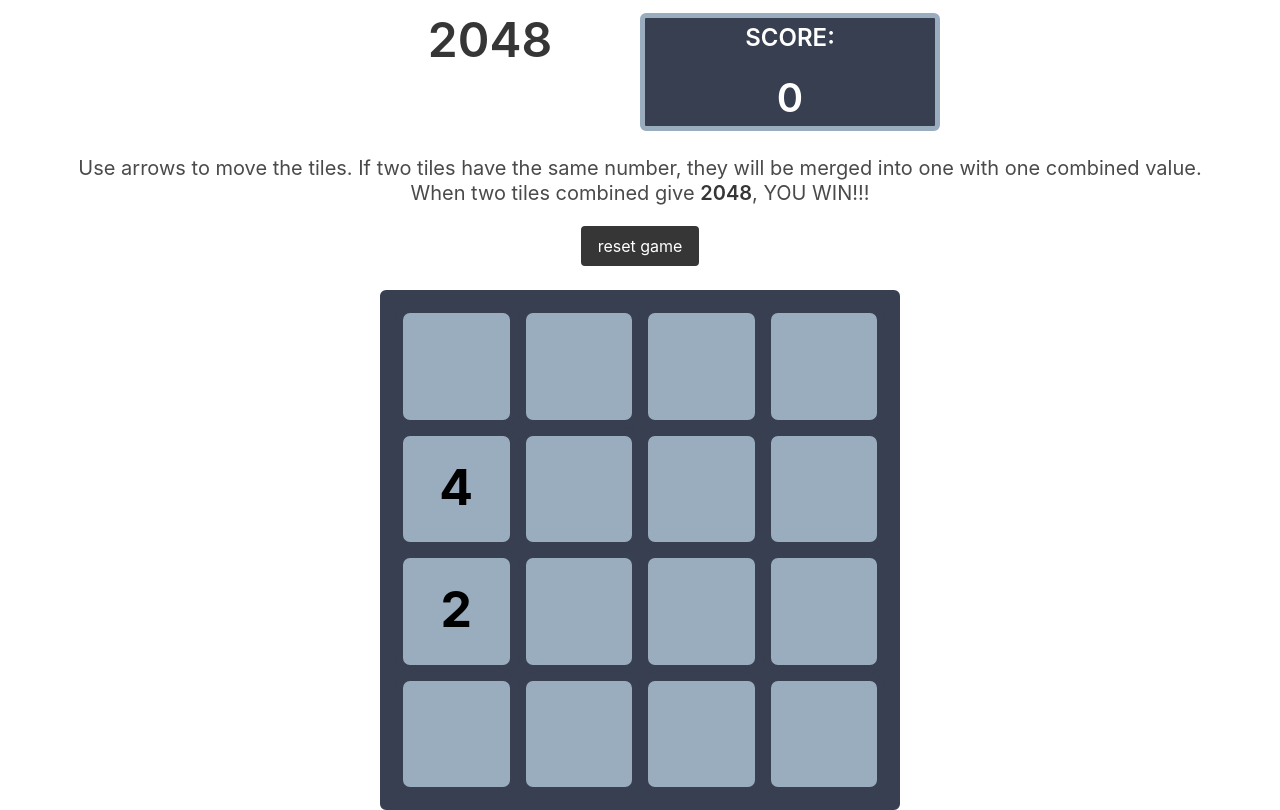
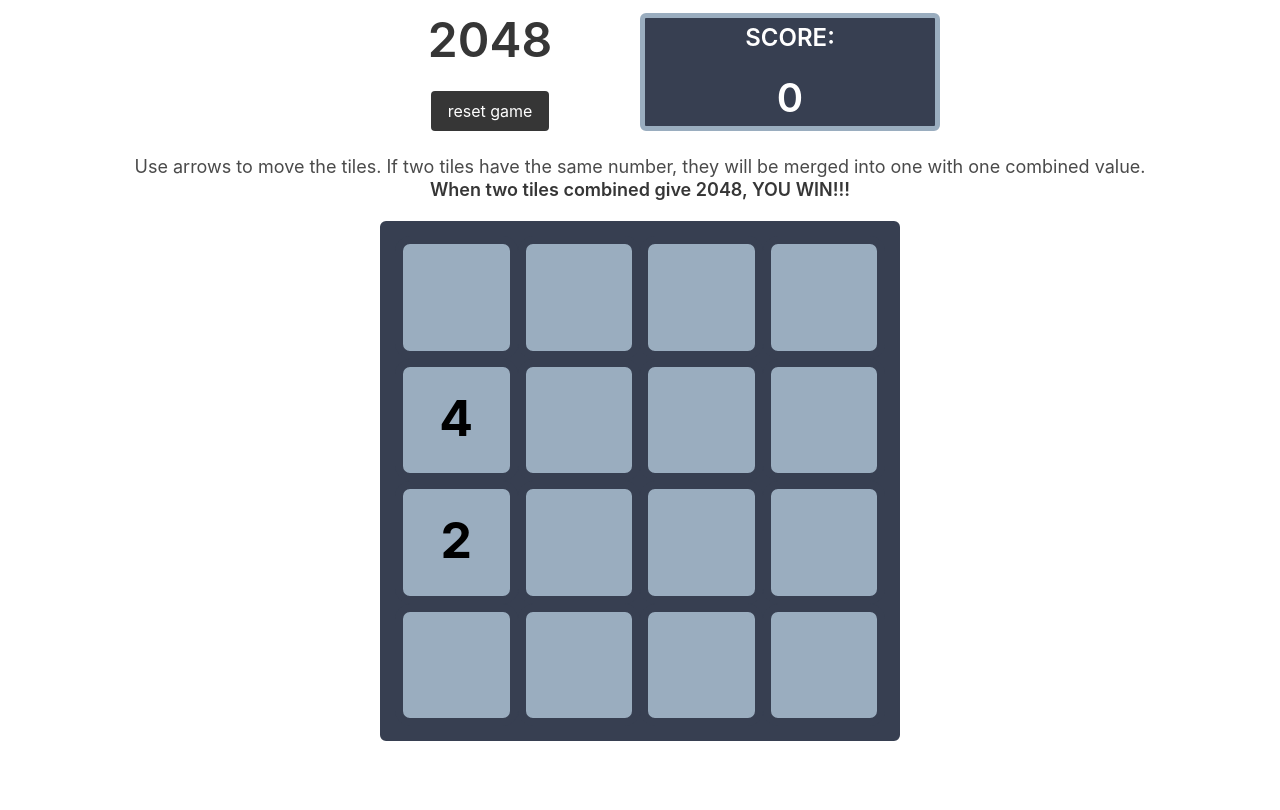
Before and after one commit to iuliiapol/2048-clone, a website with bundled scripts: page index.html in a window 1280 px wide. Built offline with nearby package versions, Linux system fonts and the light colour scheme.

Commit message:
Another change to the design

```diff
--- a/index.html
+++ b/index.html
@@ -25,6 +25,9 @@
     <div class="container">
         <div id="title_container">
             <h1 class="title is-1">2048</h1>
+            <div class="reset_button buttons is-centered">
+                <button class = "button is-dark" id="reset" type="submit">reset game</button>
+            </div>
         </div>
         <div id="scr_container">
             <p class="title is-4" id="scr_text">SCORE:</p>
@@ -32,7 +35,7 @@
         </div>
     </div>
 
-    <div class="subtitle" id="desc">Use arrows to move the tiles. If two tiles have the same number, they will be merged into one with one combined value. <br> When two tiles combined give <strong>2048</strong>, YOU WIN!!!</div>
+    <div class="subtitle" id="desc">Use arrows to move the tiles. If two tiles have the same number, they will be merged into one with one combined value. <br> <strong> When two tiles combined give 2048, YOU WIN!!!</strong></div>
 
     <!-- <div class="game_status">
         <div class="game_score">
@@ -55,9 +58,9 @@
         </div>
     </div>
 
-    <div class="reset_button buttons is-centered">
+    <!-- <div class="reset_button buttons is-centered">
         <button class = "button is-dark" id="reset" type="submit">reset game</button>
-    </div>
+    </div> -->
 
     <!-- Code for the table -->
     <div class="tiles">
--- a/styling.css
+++ b/styling.css
@@ -62,6 +62,7 @@
     padding-top: 1%;
     margin: auto;
     text-align: center;
+    font-size: 18px;
 }
 
 
```
